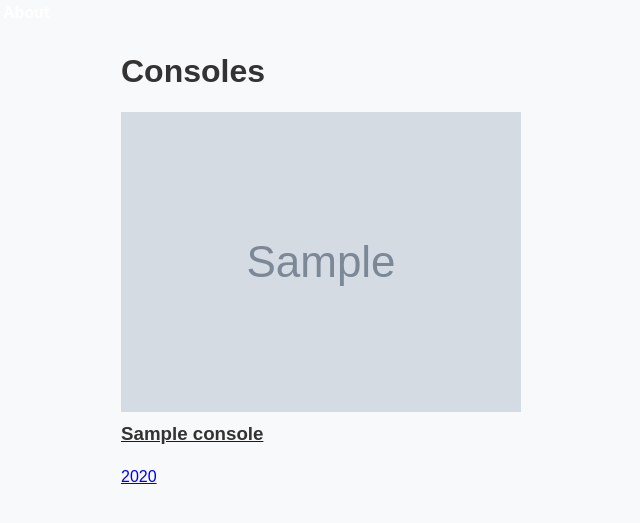
After one commit to Davidm723/game-collector, a Django app: template games/templates/games/console_list.html in a window 1280 px wide. The commit adds this page. Shown: the top 523 px of the page, without its empty margins (84-724 px from the left). Run offline with Django 5.2, Linux system fonts and the light colour scheme; the template is opened without the code that fills it: values that come from a table or form of the project are taken from there, others are empty; tables that the repository leaves empty hold one stand-in row (values such as "Sample post"); grey boxes marked "Sample" are stand-in pictures.

Commit message:
added base views

```diff
--- a/gamecollector/urls.py
+++ b/gamecollector/urls.py
@@ -14,10 +14,11 @@ Including another URLconf
     1. Import the include() function: from django.urls import include, path
     2. Add a URL to urlpatterns:  path('blog/', include('blog.urls'))
 """
+
 from django.contrib import admin
 from django.urls import path, include
 
 urlpatterns = [
-    path('admin/', admin.site.urls),
-    path('', include('games.urls')),
+    path("admin/", admin.site.urls),
+    path("", include("games.urls")),
 ]
--- a/games/models.py
+++ b/games/models.py
@@ -6,6 +6,7 @@ class Console(models.Model):
     name = models.CharField(max_length=100, unique=True)
     manufacturer = models.CharField(max_length=100, blank=True)
     release_year = models.PositiveIntegerField(blank=True, null=True)
+    image = models.URLField(blank=True)
 
     def __str__(self):
         return self.name
--- a/games/templates/base.html
+++ b/games/templates/base.html
@@ -4,34 +4,24 @@
 <html lang="en">
 
 <head>
-    <meta charset="UTF-8" />
-    <meta http-equiv="X-UA-Compatible" content="IE=edge" />
-    <meta name="viewport" content="width=device-width, initial-scale=1.0" />
-    <link rel="shortcut icon" type="image/png" href="" />
+    <meta charset="UTF-8">
     <title>Game Collector</title>
-    <link rel="stylesheet" href="{% static 'css/base.css' %}" />
-
-    {% block head %}
-    {% endblock %}
+    <link rel="stylesheet" href="{% static 'css/base.css' %}">
 </head>
 
 <body>
-    <header>
-        <div class="header-logo-container">
-            <a href="/">
-                <img src="" alt="The Game Collector Logo" />
-            </a>
-        </div>
-        <nav>
-            <ul>
-                <li><a href="/about">About</a></li>
-            </ul>
-        </nav>
-    </header>
+
+    <nav>
+        <ul>
+            <li><a href="{% url 'console-list' %}">Consoles</a></li>
+            <li><a href="{% url 'about' %}">About</a></li>
+        </ul>
+    </nav>
+
     <main>
-        {% block content %}
-        {% endblock %}
+        {% block content %}{% endblock %}
     </main>
+
 </body>
 
 </html>
--- /dev/null
+++ b/games/templates/games/console_list.html
@@ -0,0 +1,19 @@
+{% extends 'base.html' %}
+
+{% block content %}
+<h1>Consoles</h1>
+
+<div class="console-grid">
+  {% for console in consoles %}
+    <a href="{% url 'console-detail' console.id %}" class="console-card">
+      {% if console.image %}
+        <img src="{{ console.image }}" alt="{{ console.name }}">
+      {% endif %}
+      <h3>{{ console.name }}</h3>
+      <p>{{ console.release_year }}</p>
+    </a>
+  {% empty %}
+    <p>No consoles found.</p>
+  {% endfor %}
+</div>
+{% endblock %}
--- a/games/urls.py
+++ b/games/urls.py
@@ -1,7 +1,10 @@
 from django.urls import path
 from . import views
+from .views import ConsoleListView, ConsoleDetailView, GameDetailView
 
 urlpatterns = [
-    path('', views.home, name='home'),
+    path('', ConsoleListView.as_view(), name='console-list'),
+    path("consoles/<int:pk>/", ConsoleDetailView.as_view(), name="console-detail"),
+    path("games/<int:pk>/", GameDetailView.as_view(), name="game-detail"),
     path('about/', views.about, name='about'),
 ]
```
Also changed, not shown: games/templates/games/console_detail.html (added, +21 -0 lines), games/templates/games/game_detail.html (added, +17 -0 lines), games/views.py (+26 -5 lines), games/migrations/0003_console_image.py (added).
